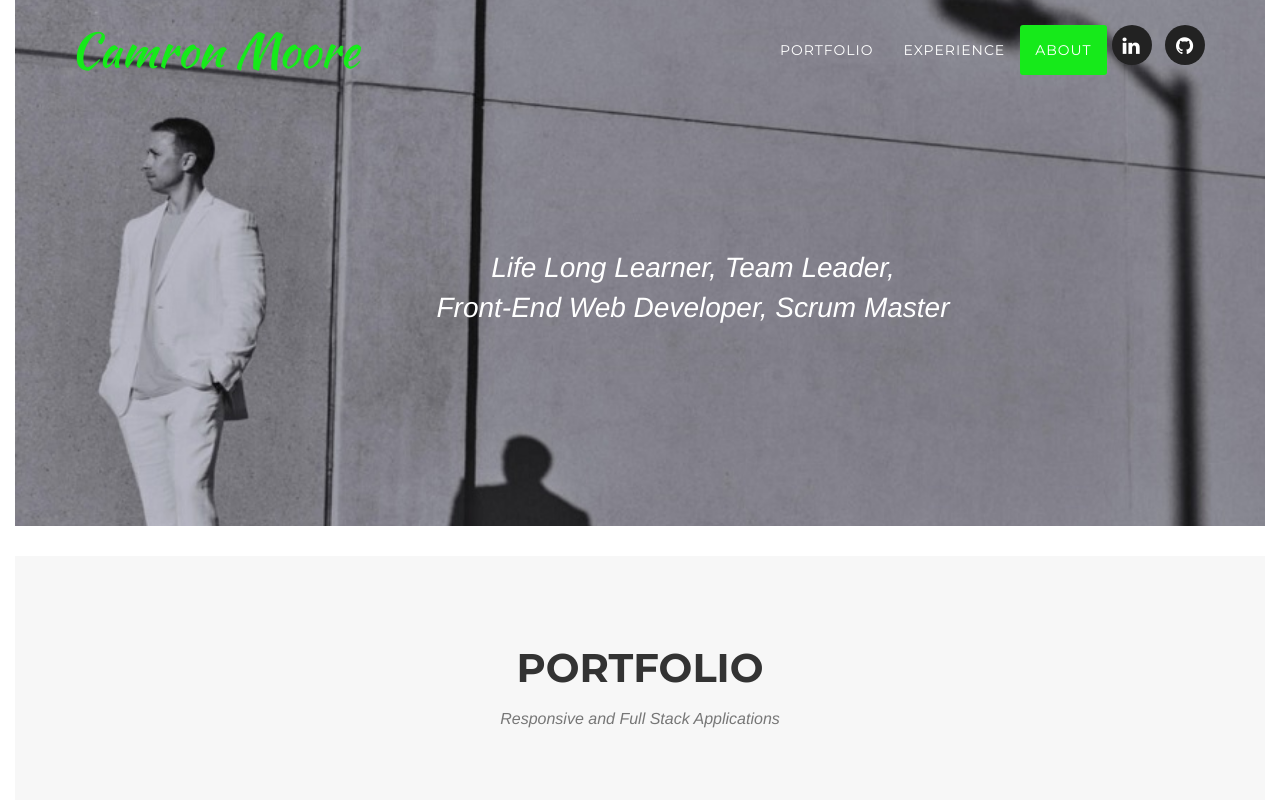
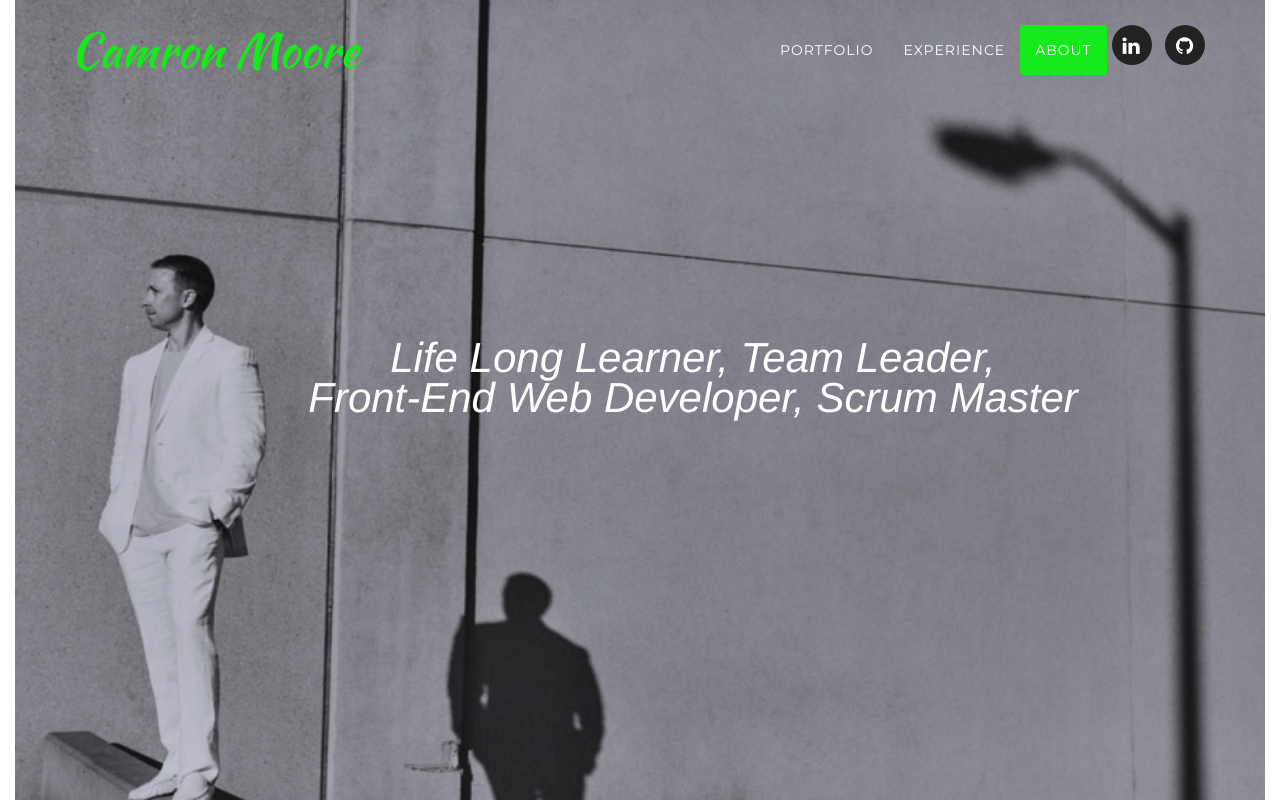
Before and after one commit to cbm360/cbm360.github.io, a plain HTML site: page index.html in a window 1280 px wide. Shown: the top 800 px of the page. Drawn offline with nearby package versions, Linux system fonts and the light colour scheme; a web font is replaced by a local one.

Commit message:
Adjusted jumbotron and intro text size

```diff
--- a/css/responsive.css
+++ b/css/responsive.css
@@ -70,15 +70,16 @@
     }
 
     .jumbotron {
-        max-height: 526px;
+        max-height: 100vh;
+        min-height: 100vh;
     }
 
     .jumbotron .intro-text {
         font-family: "Droid Serif","Helvetica Neue",Helvetica,Arial,sans-serif;
-        font-size: 28px;
+        font-size: 42px;
         font-style: italic;
         line-height: 40px;
-        padding-top: 200px;
+        padding-top: 290px;
         padding-bottom: 200px;
         padding-left: 106px;
     }
```
